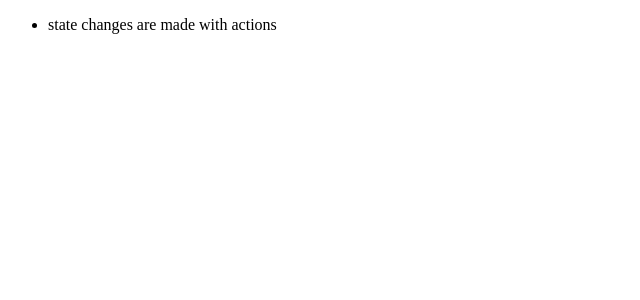
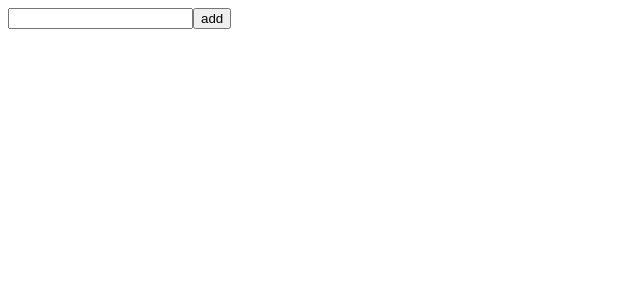
Before and after one commit to sjq1412/redux-notes, a React (Vite) app: page / in a window 1280 px wide. Shown: the top 300 px of the page, without its empty margins (0-640 px from the left). Built offline with nearby package versions, Linux system fonts and the light colour scheme.

Commit message:
implementing adding note and toggling notes importance

```diff
--- a/src/App.jsx
+++ /dev/null
@@ -1,40 +0,0 @@
-import React from 'react'
-import { createStore } from 'redux'
-import noteReducer from './reducers/noteReducer'
-
-
-const store = createStore(noteReducer)
-
-store.dispatch({
-  type: 'NEW_NODE',
-  payload: {
-    content: 'the app state is in redux store',
-    important: true,
-    id: 1
-  }
-})
-
-store.dispatch({
-  type: 'NEW_NOTE',
-  payload: {
-    content: 'state changes are made with actions',
-    important: false,
-    id: 2
-  }
-})
-
-console.log(store.getState())
-
-const App = () => {
-  return (
-    <div>
-      <ul>
-        {store.getState().map(note => <li key={note.id}>
-          {note.content} <strong>{note.important ? 'important': ''}</strong>
-        </li>)}
-      </ul>
-    </div>
-  )
-}
-
-export default App
--- a/src/main.jsx
+++ b/src/main.jsx
@@ -1,10 +1,58 @@
 import React from 'react'
 import ReactDOM from 'react-dom/client'
-import App from './App.jsx'
-// import './index.css'
+import { createStore } from 'redux'
+import noteReducer from './reducers/noteReducer'
 
-ReactDOM.createRoot(document.getElementById('root')).render(
-  <React.StrictMode>
-    <App />
-  </React.StrictMode>,
-)
+const generateId = () => Number((Math.random() * 1000000).toFixed(0))
+
+const store = createStore(noteReducer)
+
+console.log(store.getState())
+
+const App = () => {
+  const addNote = event => {
+    event.preventDefault()
+    const content = event.target.note.value
+    event.target.note.value = ''
+    store.dispatch({
+      type: 'NEW_NOTE',
+      payload: {
+        content,
+        id: generateId(),
+        important: false
+      }
+    })
+  }
+
+  const toggleImportance = (id) => {
+    store.dispatch({
+      type: 'TOGGLE_IMPORTANCE',
+      payload: {
+        id
+      }
+    })
+  }
+
+  return (
+    <div>
+      <form onSubmit={addNote}>
+        <input name="note" />
+        <button type="submit">add</button>
+      </form>
+      <ul>
+        {store.getState().map(note => <li key={note.id} onClick={() => toggleImportance(note.id)} >
+          {note.content} <strong>{note.important ? 'important': ''}</strong>
+        </li>)}
+      </ul>
+    </div>
+  )
+}
+
+const root = ReactDOM.createRoot(document.getElementById('root'))
+
+const renderApp = () => {
+  root.render(<App />)
+}
+
+renderApp()
+store.subscribe(renderApp)
```
